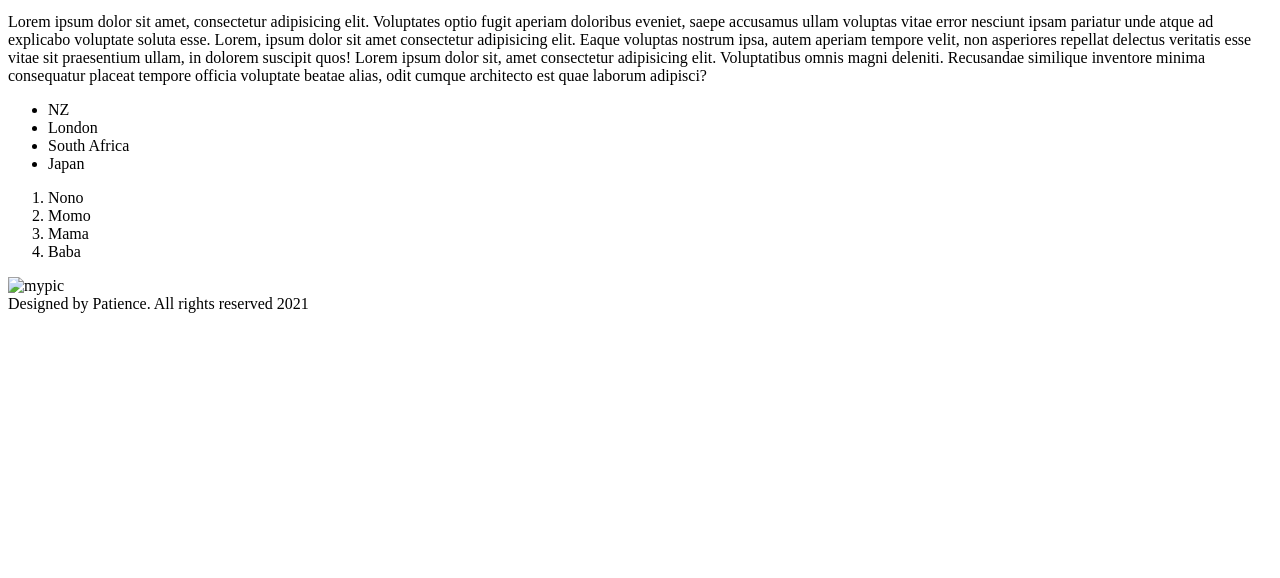
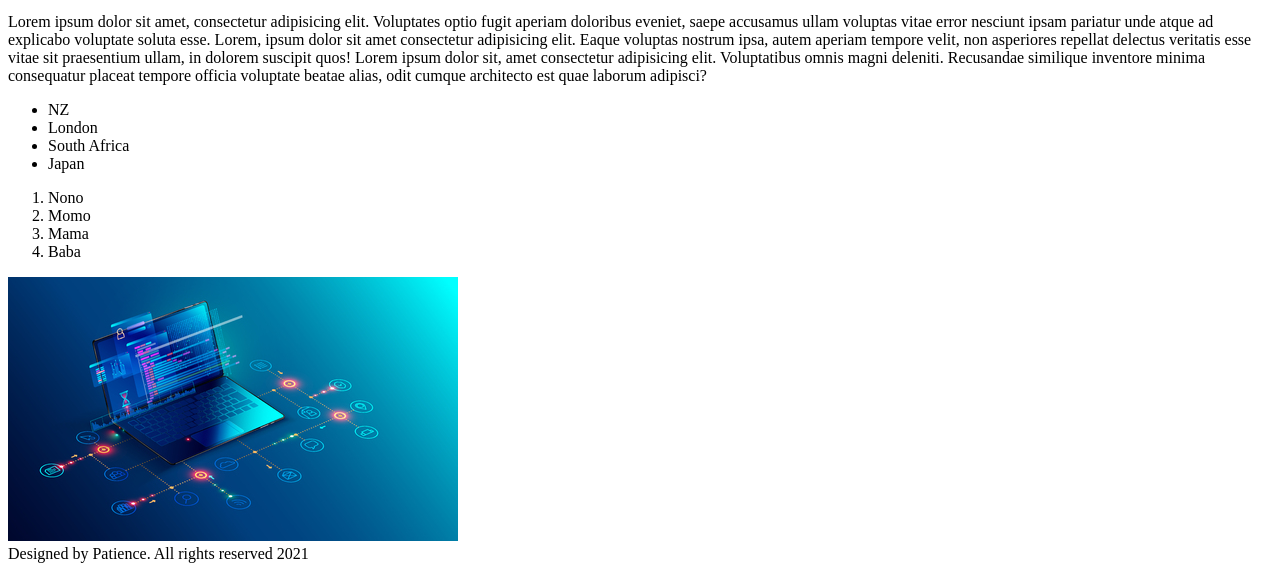
Before and after one commit to patiencesihlola/myfirstwebproject, a plain HTML site: page index.html in a window 1280 px wide. Shown: the part 222-800 px from the top of the page. Drawn offline with Linux system fonts and the light colour scheme.

Commit message:
add picture

```diff
--- a/index.html
+++ b/index.html
@@ -41,7 +41,7 @@
         <li>Baba</li>
     </ol>
    </main>
-   <img src="C:/Users/nnnmo/Documents/gen6/jwd6testprofiles/images/patiencepic.jpg" alt="mypic" />
+   <img src="./images/patiencepic.jpg" alt="Patience" />
    <footer> Designed by Patience. All rights reserved 2021</footer>
 </body>
 </html>
```
Also changed, not shown: images/lavinapic.jpg (added), images/patiencepic.jpg (added).
